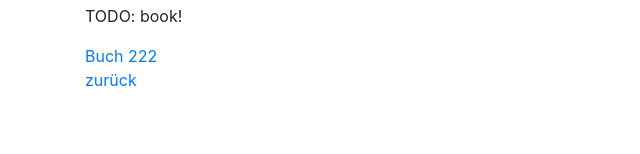
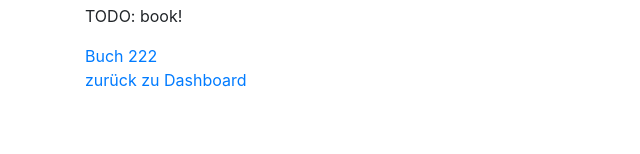
Before and after one commit to angular-schule/2017-11-angular-workshop-burghausen, an Angular app in the folder book-rating/: page /book/222 in a window 1280 px wide. Shown: the part 146-300 px from the top of the page, without its empty margins (0-640 px from the left). Built offline with nearby package versions, Linux system fonts and the light colour scheme.

Commit message:
routing, with details: this.route.params.subscribe

```diff
--- a/book-rating/src/app/book-details/book-details.component.html
+++ b/book-rating/src/app/book-details/book-details.component.html
@@ -5,5 +5,9 @@
 </p>
 
 <a routerLink="/book/222">Buch 222</a>
+
 <br>
-<a routerLink="/">zurück</a>
+
+<a routerLink="/dashboard">
+  zurück zu Dashboard
+</a>
```
